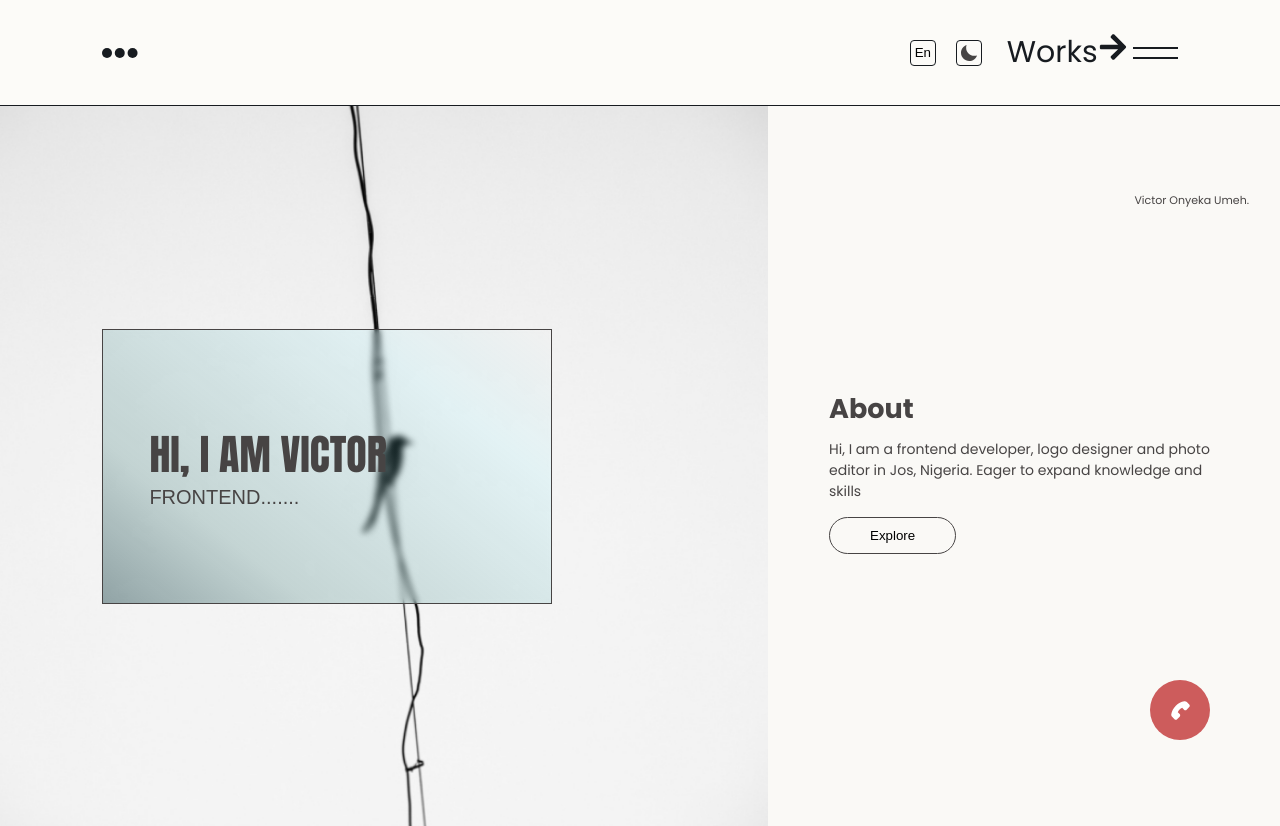
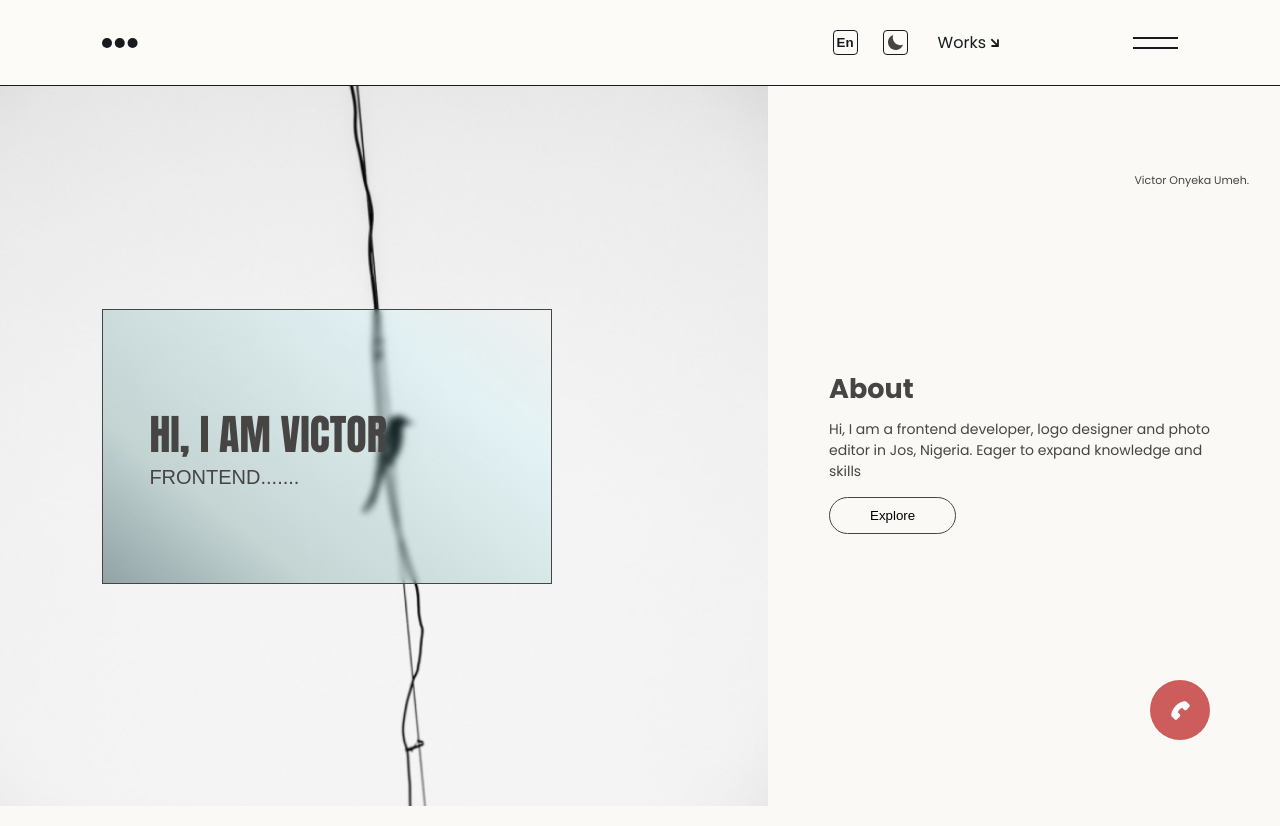
Before and after one commit to Victor-Umeh/portfolio, a React (Vite) app: page / in a window 1280 px wide. Built offline with nearby package versions, Linux system fonts and the light colour scheme.

Commit message:
added works link to nav

```diff
--- a/src/components/MainNav.tsx
+++ b/src/components/MainNav.tsx
@@ -18,6 +18,7 @@ import {
   StyledLink,
   SocialLink,
   SocialBlock,
+  StyledText,
 } from "./styled/elements.styled";
 // import homeIcon from "../assets/home-icon-circle.svg";
 import darkThemeIcon from "../assets/dark-theme.svg";
@@ -71,12 +72,12 @@ const MainNav: React.FC = () => {
           />
         </StyledBtn>
 
-        <StyledLink>
-          <Link to={"/work"}>
-            Works
+        <StyledText fz="1.6rem">
+          <Link to={"/work"}>Works</Link>
+          <span>
             <FaArrowRight />
-          </Link>
-        </StyledLink>
+          </span>
+        </StyledText>
 
         <Hamburger>
           <Line />
--- a/src/components/styled/elements.styled.ts
+++ b/src/components/styled/elements.styled.ts
@@ -5,10 +5,11 @@ import { ToolsWrapper } from "./Tools.styled";
 interface Props {
   theme: {};
   pos?: boolean;
-  auto?: boolean;
+  auto?: false;
   top?: string;
   pad?: string;
   border?: string;
+  fz?: string;
 }
 export const StyledWrapper = styled(ToolsWrapper)<Props>`
   max-width: 500px;
@@ -52,10 +53,13 @@ export const StyledBtn = styled(Button)`
   display: flex;
   align-items: center;
   justify-content: center;
-  width: 26px;
+  width: 25px;
   aspect-ratio: 1;
+  font-weight: 600;
+  /* font-family: poppins; */
+  color: ${({ theme }) => theme.accent};
   margin-left: ${({ auto }) => auto && "auto"};
-  margin-right: 2rem;
+  margin-right: 2.5rem;
   padding: 0.4rem;
   border: 1px solid ${({ theme }) => theme.accent};
   border-radius: 4px;
@@ -89,20 +93,10 @@ export const StyledNav = styled.nav<Props>`
   padding-inline: clamp(2rem, 8vw, 20rem);
   z-index: 999;
 
-  /*
-  @media (min-width: 481px) {
-
-  }
-*/
-
   @media (min-width: 768px) {
     padding-block: 2.5rem;
     border-bottom: 1px solid ${({ theme }) => theme.accent};
   }
-  /*
-  @media (min-width: 1025px) {
-
-  } */
 `;
 
 export const Line = styled.span<Props>`
@@ -144,7 +138,7 @@ export const StyledList = styled.ul<Props>`
 
 export const StyledLink = styled.li<Props>`
   font-family: "Poppins", sans-serif;
-  font-size: 3rem;
+  font-size: ${({ fz }) => fz || "3rem"};
   padding: 0.5rem;
   list-style: none;
   transform-origin: center;
@@ -159,6 +153,41 @@ export const StyledLink = styled.li<Props>`
   & a {
     color: ${({ theme }) => theme.accent};
     text-decoration: none;
+  }
+`;
+export const StyledText = styled(StyledLink)`
+  display: none;
+
+  @media (min-width: 768px) {
+    display: block;
+    display: flex;
+    align-items: center;
+    justify-content: flex-start;
+    width: 10rem;
+    margin-right: 10rem;
+    gap: 3px;
+    /* border: 1px solid red; */
+
+    & span {
+      display: flex;
+      align-items: center;
+      rotate: 45deg;
+      font-size: 1.2rem;
+      color: ${({ theme }) => theme.accent};
+      transition: rotate 300ms;
+    }
+
+    &:hover {
+      font-weight: 500;
+      transform: scale(1);
+    }
+
+    &:hover {
+      gap: 5px;
+    }
+    &:hover span {
+      rotate: 0deg;
+    }
   }
 `;
 
--- a/src/components/styled/global.styled.ts
+++ b/src/components/styled/global.styled.ts
@@ -5,7 +5,7 @@ const GlobalStyles = createGlobalStyle`
   padding: 0;
   margin: 0;
   box-sizing: border-box;
-  transition: all 300ms;
+  /* transition: all 300ms; */
 
 }
 
```
